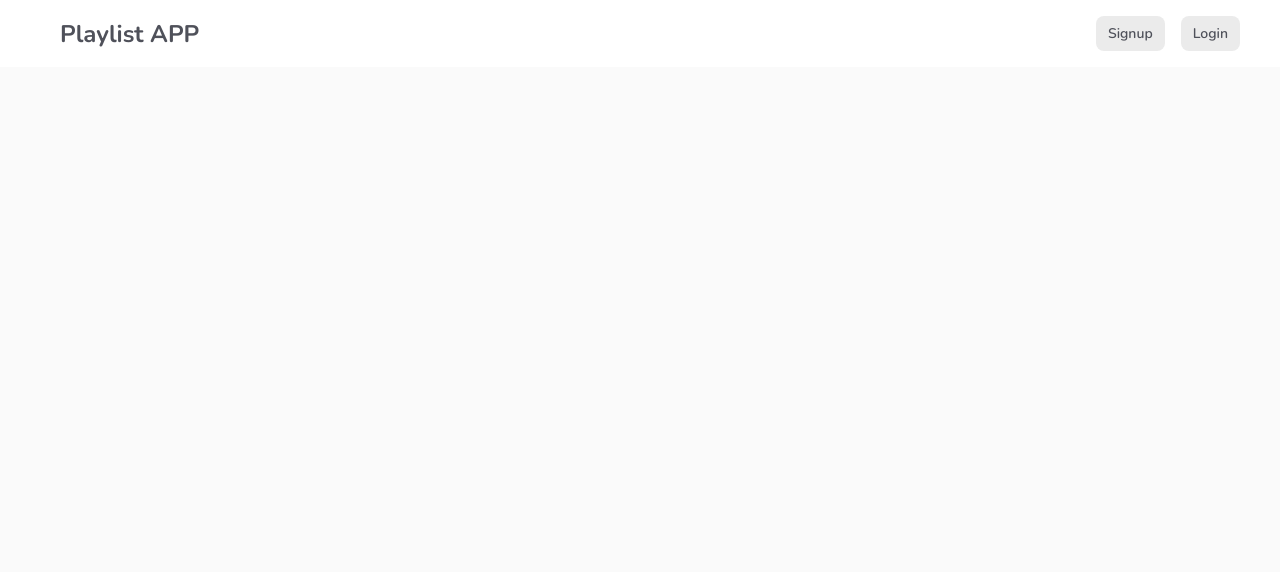
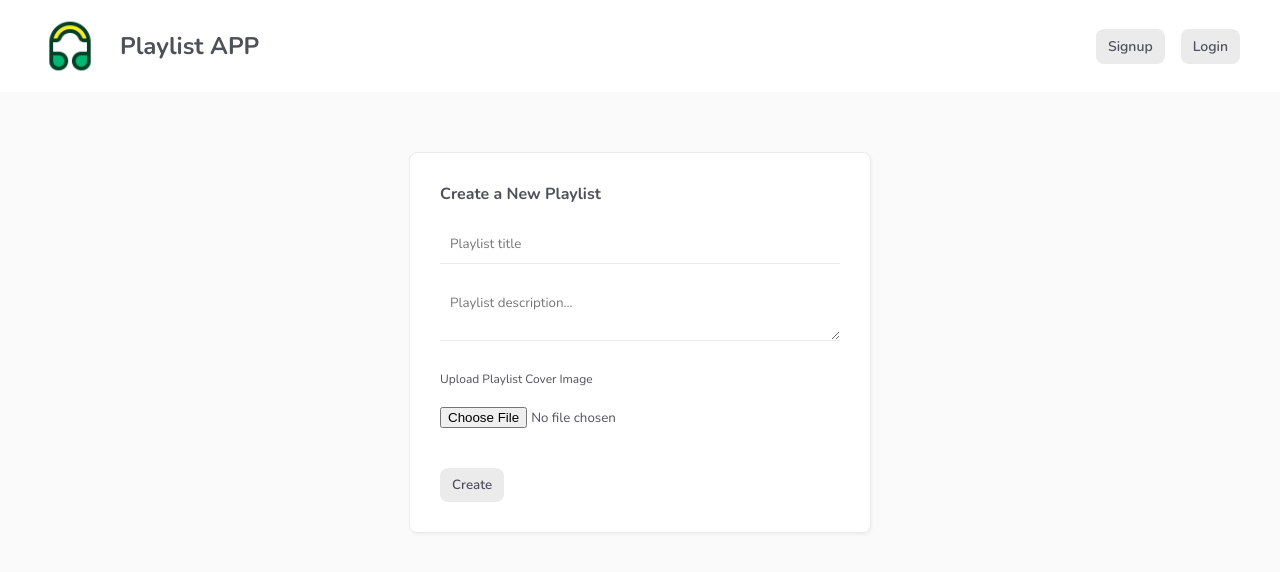
Before and after one commit to majdimokhtar/vuejs-playlist-app, a Vue app: page /playlists/create in a window 1280 px wide. Shown: the top 572 px of the page. Built offline with nearby package versions, Linux system fonts and the light colour scheme; no server answers.

Commit message:
firebase image storage

```diff
--- a/src/assets/main.css
+++ b/src/assets/main.css
@@ -46,7 +46,7 @@ button:disabled {
 /* forms */
 form {
   max-width: 400px;
-  margin: 5rem auto;
+  margin: 3rem auto;
   padding: 30px;
   border-radius: 8px;
   box-shadow: 1px 2px 3px rgba(50,50,50,0.05);
--- a/src/components/Navbar.vue
+++ b/src/components/Navbar.vue
@@ -1,7 +1,7 @@
 <template>
   <div class="navbar">
     <nav>
-      <!-- <img src="@/assets/ninja.png" /> -->
+      <img src="@/assets/headphone.png" />
       <h1><router-link :to="{ name: 'Home' }">Playlist APP</router-link></h1>
       <div class="links">
         <div v-if="user">
@@ -17,11 +17,6 @@
 </template>
 
 <script>
-// challenge
-//   - only show the logout button if we are logged in
-//   - only show the signup and login links if we are not logged in
-//   - use the getUser composable to help
-
 import getUser from "../composables/getUser"
 import useLogout from "../composables/useLogout"
 import { useRouter } from "vue-router"
--- /dev/null
+++ b/src/composables/useStorage.js
@@ -0,0 +1,28 @@
+import { projectStorage } from "../firebase/config"
+import { ref } from "vue"
+import getUser from "./getUser"
+
+const { user } = getUser()
+
+const useStorage = () => {
+  const error = ref(null)
+  const url = ref(null)
+  const filePath = ref(null)
+
+  const uploadImage = async (file) => {
+    filePath.value = `covers/${user.value.uid}/${file.name}`
+    const storageRef = projectStorage.ref(filePath.value)
+
+    try {
+      const res = await storageRef.put(file)
+      url.value = await res.ref.getDownloadURL()
+    } catch (err) {
+      console.log(err.message)
+      error.value = err
+    }
+  }
+
+  return { uploadImage, url, filePath, error }
+}
+
+export default useStorage
--- a/src/router/index.js
+++ b/src/router/index.js
@@ -2,6 +2,7 @@ import { createRouter, createWebHistory } from "vue-router"
 import HomeView from "../views/HomeView.vue"
 import Login from "../views/auth/Login.vue"
 import Signup from "../views/auth/Signup.vue"
+import CreatePlaylist from "../views/playlists/CreatePlaylist.vue"
 
 const routes = [
   {
@@ -19,6 +20,11 @@ const routes = [
     name: "Signup",
     component: Signup,
   },
+  {
+    path: "/playlists/create",
+    name: "CreatePlaylist",
+    component: CreatePlaylist,
+  },
 ]
 
 const router = createRouter({
--- /dev/null
+++ b/src/views/playlists/CreatePlaylist.vue
@@ -0,0 +1,111 @@
+<template>
+  <div>
+    <form @submit.prevent="handleSubmit">
+      <h4>Create a New Playlist</h4>
+      <input
+        type="text"
+        required
+        placeholder="Playlist title"
+        v-model="title"
+      />
+      <textarea
+        required
+        placeholder="Playlist description..."
+        v-model="description"
+      ></textarea>
+      <!-- upload playlist image -->
+      <label>Upload Playlist Cover Image</label>
+      <input type="file" @change="handleChange" />
+      <div class="error">{{ fileError }}</div>
+
+      <button v-if="!isPending">Create</button>
+      <button v-else disabled>Saving...</button>
+    </form>
+  </div>
+</template>
+
+<script>
+import { ref } from "vue"
+import useStorage from "@/composables/useStorage"
+import useCollection from "@/composables/useCollection"
+import getUser from "@/composables/getUser"
+import { timestamp } from "@/firebase/config"
+
+export default {
+  setup() {
+    const { filePath, url, uploadImage } = useStorage()
+    const { error, addDoc } = useCollection("playlists")
+    const { user } = getUser()
+
+    const title = ref("")
+    const description = ref("")
+    const file = ref(null)
+    const fileError = ref(null)
+    const isPending = ref(false)
+
+    const handleSubmit = async () => {
+      if (file.value) {
+        isPending.value = true
+        await uploadImage(file.value)
+        await addDoc({
+          title: title.value,
+          description: description.value,
+          userId: user.value.uid,
+          userName: user.value.displayName,
+          coverUrl: url.value,
+          filePath: filePath.value,
+          songs: [],
+          createdAt: timestamp(),
+        })
+        isPending.value = false
+        if (!error.value) {
+          console.log("playlist added")
+        }
+      }
+    }
+
+    // allowed file types
+    const types = ["image/png", "image/jpeg"]
+
+    const handleChange = (e) => {
+      let selected = e.target.files[0]
+      console.log(selected)
+
+      if (selected && types.includes(selected.type)) {
+        file.value = selected
+        fileError.value = null
+      } else {
+        file.value = null
+        fileError.value = "Please select an image file (png or jpg)"
+      }
+    }
+
+    return {
+      title,
+      description,
+      handleSubmit,
+      fileError,
+      handleChange,
+      isPending,
+    }
+  },
+}
+</script>
+
+<style>
+form {
+  background: white;
+}
+input[type="file"] {
+  border: 0;
+  padding: 0;
+}
+label {
+  font-size: 12px;
+  display: block;
+  margin-top: 30px;
+}
+button {
+  margin-top: 20px;
+}
+</style>
```
Also changed, not shown: src/assets/headphone.png (added).
